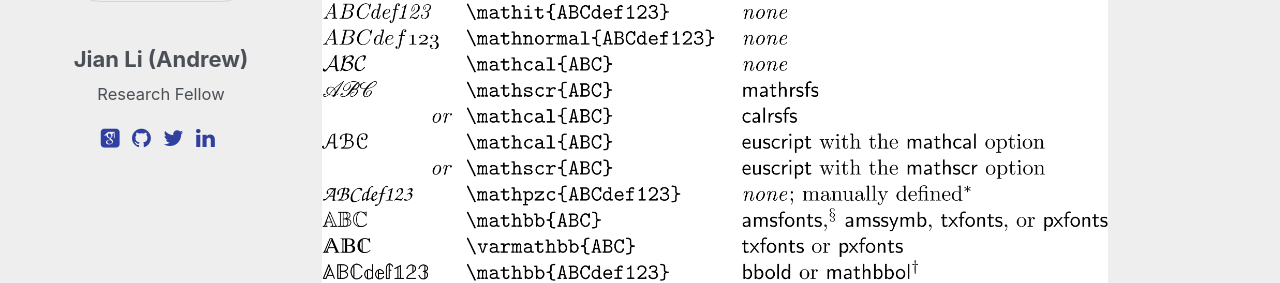
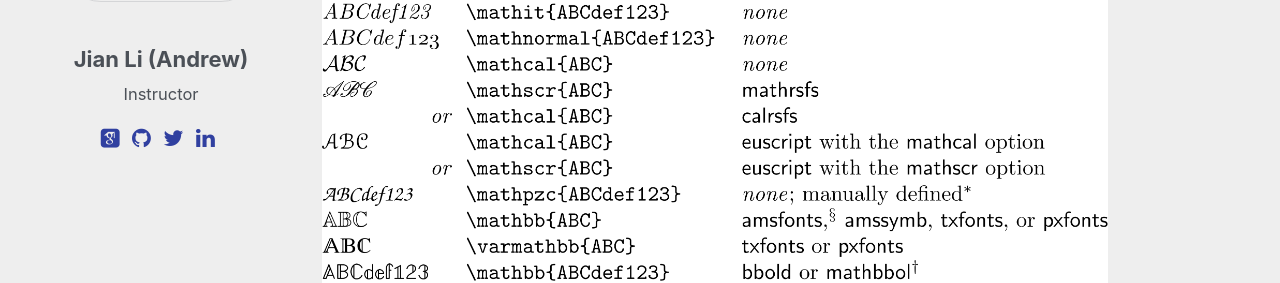
Before and after one commit to silencer1127/silencer1127.github.io, a Jekyll site: the page built from _pages/blog/latex_math_fonts.md, in a window 1280 px wide. Shown: the part 342-625 px from the top of the page. Built offline with Jekyll 4.4.1, drawn with Linux system fonts in a browser that asks for light colours; some web fonts are replaced; comment, search, counter and statistics services are not loaded.

Commit message:
change bio in config, so the sidebar will be updated

```diff
--- a/_config.yml
+++ b/_config.yml
@@ -88,7 +88,7 @@ analytics:
 author:
   name             : "Jian Li (Andrew)"
   avatar           : "/images/Andrew_S9.jpg"
-  bio              : "Research Fellow"
+  bio              : "Instructor"
   location         :
   email            :
   uri              :
```
